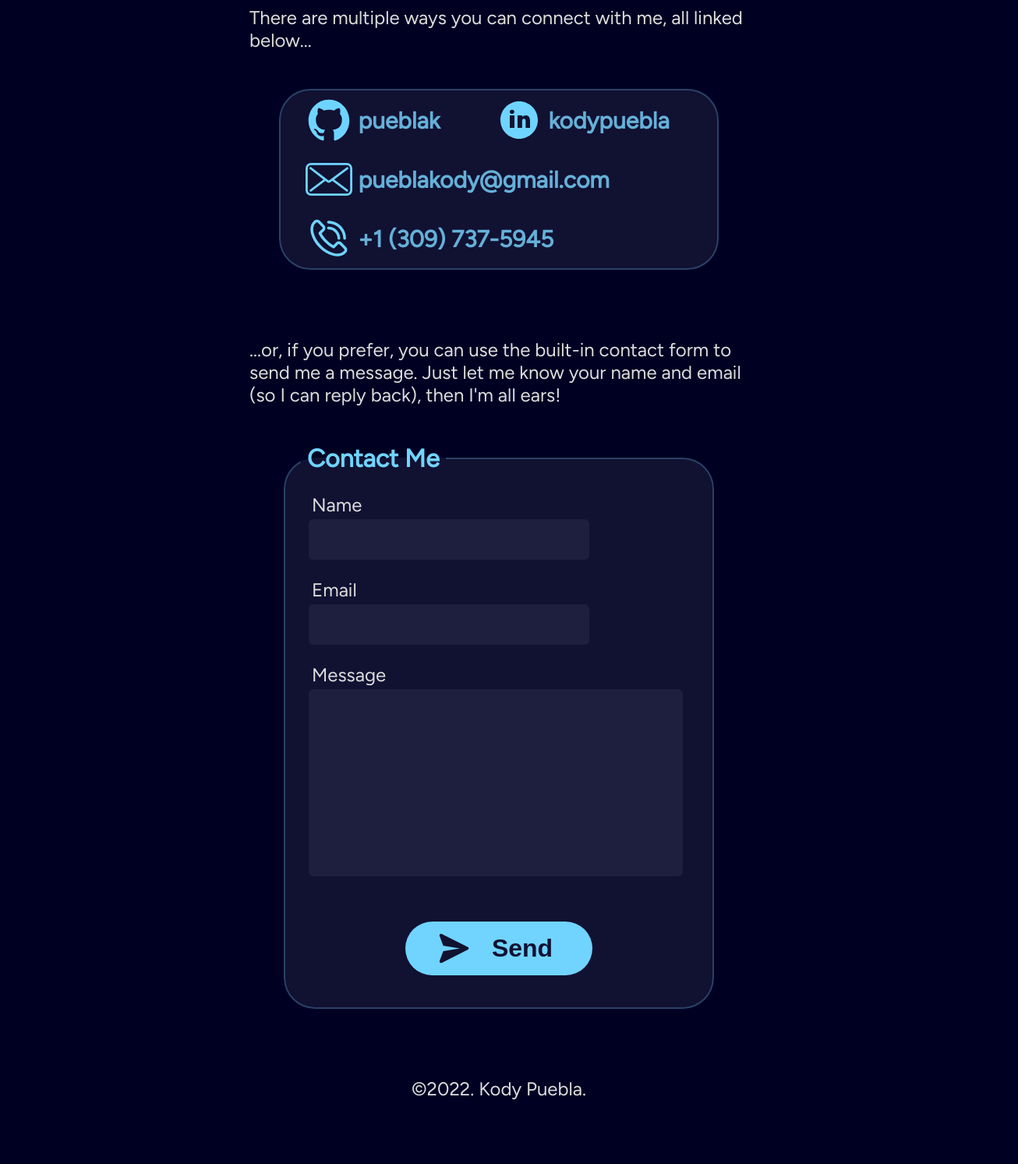
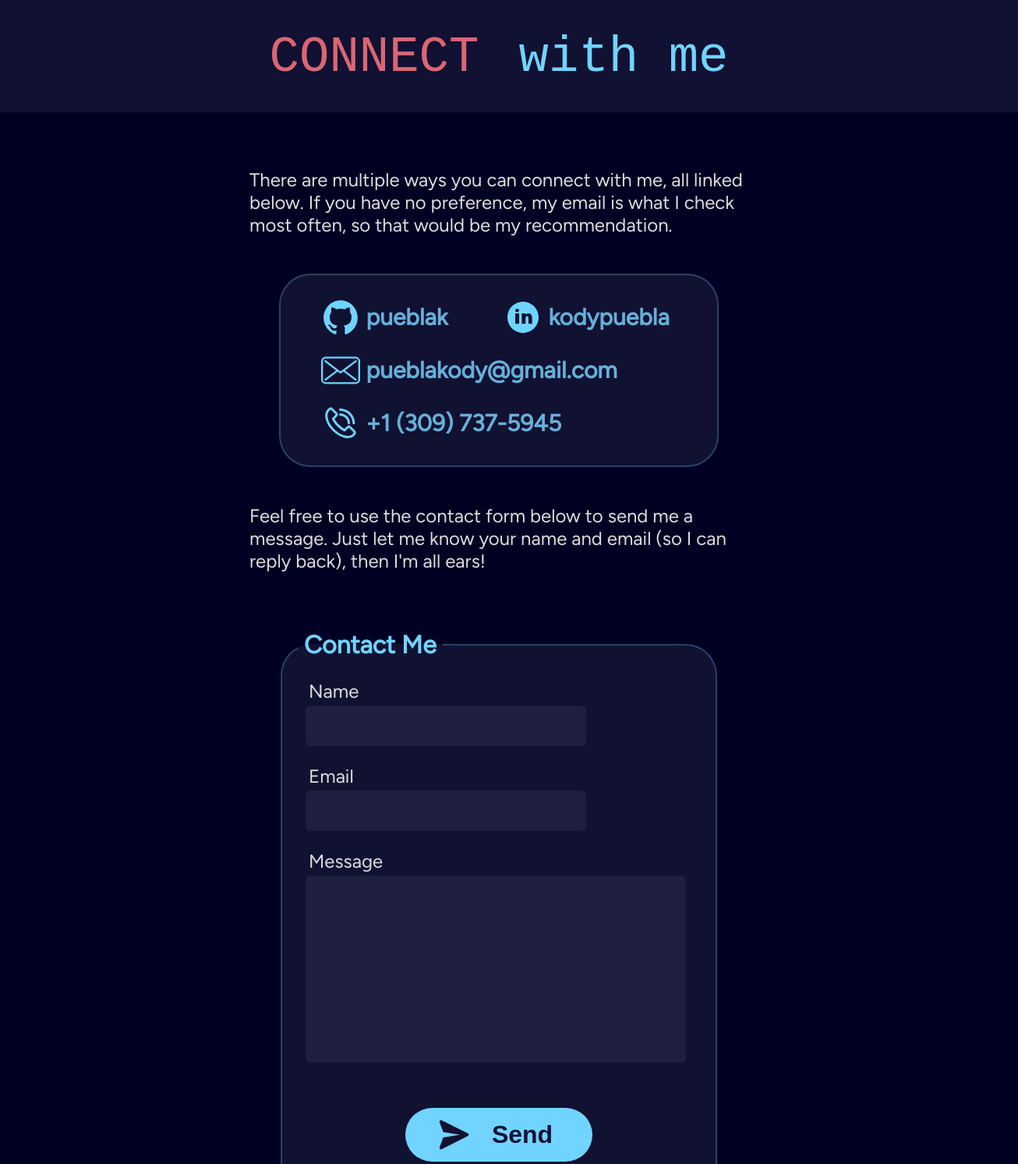
Before and after one commit to pueblak/pueblak.github.io, a website built with Vite: page contact.html in a window 1280 px wide. Shown: the top 1493 px of the page at 78% size, 1306 px wide, since content can reach past the window. Before the commit the page ends 1454 px from the top, so only its background shows below. Built offline with nearby package versions, Linux system fonts and the light colour scheme.

Commit message:
Complete contact page v1

```diff
--- a/contact.html
+++ b/contact.html
@@ -17,8 +17,11 @@
         <div style="display: table;width: 100%;height: calc(100% - 2rem)">
             <div style="display: table-row;height: fit-content">
                 <div id="top-text" class="info-text">
-                    <div>
-                        <text class="info">There are multiple ways you can connect with me, all linked below...</text>
+                    <div class="title">
+                        <text style="color:#db6673;width: fit-content">CONNECT</text><text style="margin-left:4%;color:#70d4ff;width: fit-content">with me</text><br>
+                    </div>
+                    <div style="margin-top: 5%;">
+                        <text class="info">There are multiple ways you can connect with me, all linked below. If you have no preference, my email is what I check most often, so that would be my recommendation.</text>
                     </div>
                 </div>
                 <div style="display: flex;flex-direction: column">
@@ -43,7 +46,7 @@
                 </div>
                 <div class="info-text">
                     <div>
-                        <text class="info">...or, if you prefer, you can use the built-in contact form to send me a message. Just let me know your name and email (so I can reply back), then I'm all ears!</text>
+                        <text class="info">Feel free to use the contact form below to send me a message. Just let me know your name and email (so I can reply back), then I'm all ears!</text>
                     </div>
                 </div>
                 <div id="contact" class="contact">
@@ -76,7 +79,7 @@
         </div>
         <div style="height:2rem">
             <div style="text-align: center" class="info-text">
-                <text class="info">©2022. Kody Puebla.</text>
+                <text class="info" style="font-size:0.5rem">&copy;2022 Kody Puebla.</text>
             </div>
         </div>
     </body>
--- a/css/contact.css
+++ b/css/contact.css
@@ -4,7 +4,29 @@ html {
 
 body {
     margin: 0;
+    overflow-x: hidden;
+}
+
+.info-text {
+    display: flex;
+    flex-direction: column;
+    align-items: center;
+    justify-content: center;
     width: 100%;
+}
+
+.title {
+    font-size: 1.6rem;
+    text-align: center;
+    z-index: 1;
+    height: 2rem;
+    width: 100%;
+    padding: 3% 2% 2%;
+    display: flex;
+    flex-direction: row;
+    justify-content: center;
+    background-color: #111133;
+    opacity: 1;
 }
 
 div.contact {
@@ -13,17 +35,19 @@ div.contact {
     font-family: 'Figtree', sans-serif;
     text-align: center;
     display: flex;
-    flex-direction: row;
-    justify-content: space-around;
+    flex-direction: column;
+    align-items: center;
+    margin-top: 2%;
 }
 
 form.contact-form {
     display: flex;
     flex-direction: row;
-    align-items: flex-start;
+    justify-content: center;
     height: fit-content;
-    width: fit-content;
+    width: 16rem;
     margin: 0;
+    padding: 0;
 }
 
 fieldset.contact-fieldset {
@@ -35,6 +59,7 @@ fieldset.contact-fieldset {
     justify-content: space-around;
     align-items: flex-start;
     margin: 1rem 1rem 2rem;
+    width: 100%;
 }
 
 fieldset.contact-fieldset legend {
@@ -75,7 +100,7 @@ input {
 form.contact-form textarea {
     font-family: "Figtree", sans-serif;
     font-size: 0.6rem;
-    width: 20em;
+    width: 100%;
     height: 10em;
     padding: 0.5em 0.5em;
     resize: none;
@@ -189,19 +214,20 @@ img.send {
     display: flex;
     flex-direction: grid;
     flex-wrap: wrap;
-    width: 14rem;
+    width: 13rem;
     border: solid 0.0625rem #70d4ff40;
     background-color: #44446640;
     border-radius: 1rem;
     justify-content: flex-start;
     align-items: flex-start;
-    margin: 1rem 1rem 2rem;
     align-self: center;
+    margin: 1rem;
+    padding: 0.5rem;
 }
 
 .socials img {
-    width: 1.5rem;
-    height: 1.5rem;
+    width: 1.25rem;
+    height: 1.25rem;
     /* filter generated from https://codepen.io/sosuke/pen/Pjoqqp with target color #70d4ff */
     filter: invert(70%) sepia(39%) saturate(761%) hue-rotate(171deg) brightness(104%) contrast(101%);
     background-color: #00000000;
@@ -209,6 +235,7 @@ img.send {
 
 .socials div:hover {
     cursor: pointer;
+    filter: brightness(0) saturate(100%) invert(98%) sepia(100%) saturate(0%) hue-rotate(1deg) brightness(104%) contrast(101%);
 }
 
 .socials div {
@@ -228,13 +255,6 @@ img.send {
     color: #70d4ff;
 }
 
-.info-text {
-    display: flex;
-    flex-direction: column;
-    align-items: center;
-    justify-content: center;
-}
-
 text.info {
     display: block;
     font-family: 'Figtree', sans-serif;
```
Also changed, not shown: index.html (+7 -4 lines).
